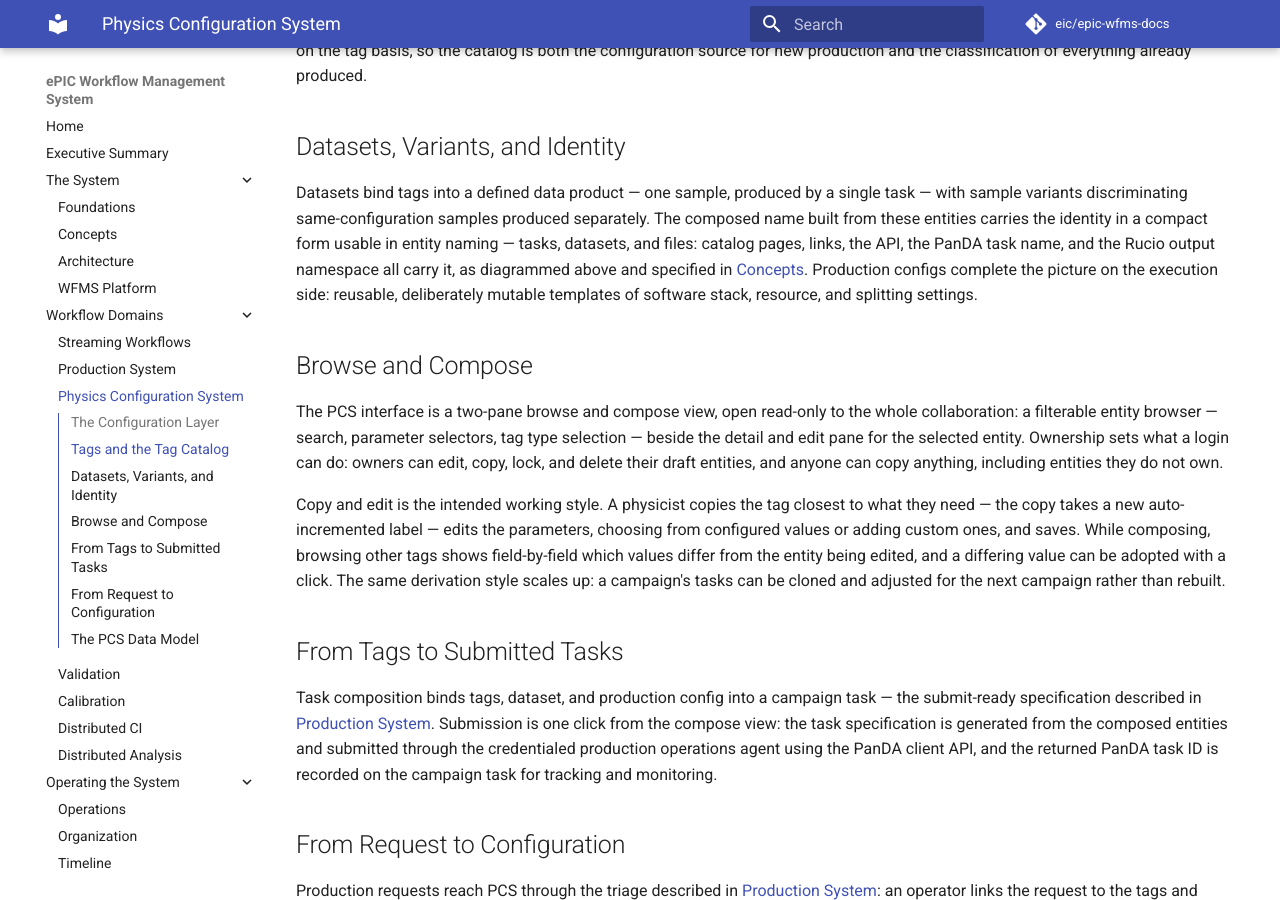
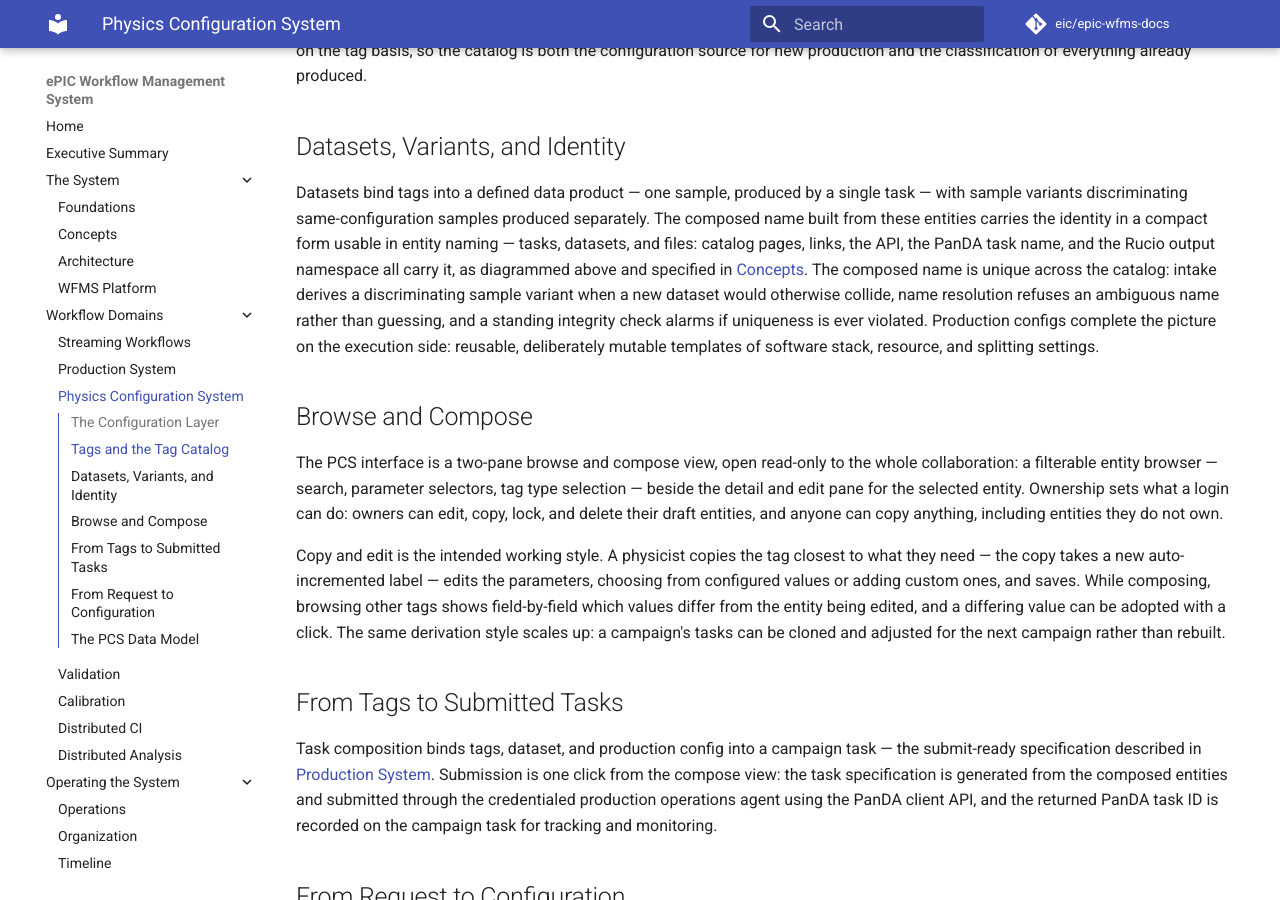
Before and after one commit to eic/epic-wfms-docs, an MkDocs documentation site: the page built from docs/pcs.md, in a window 1280 px wide and 900 px high, scrolled down 1413 px. Built offline with MkDocs 1.6.1 and Material for MkDocs 9.7.7, drawn with Linux system fonts in a browser that asks for light colours; comment, search, counter and statistics services are not loaded.

Commit message:
PCS identity: composed-name uniqueness and its enforcement
Co-Authored-By: Claude Fable 5 <noreply@anthropic.com>

```diff
--- a/docs/pcs.md
+++ b/docs/pcs.md
@@ -36,7 +36,9 @@ Datasets bind tags into a defined data product — one sample, produced by a sin
 discriminating same-configuration samples produced separately. The composed name built from these entities carries the
 identity in a compact form usable in entity naming — tasks, datasets, and files: catalog pages, links, the API, the
 PanDA task name, and the Rucio output namespace all carry it, as diagrammed above and specified in
-[Concepts](concepts.md). Production configs complete the
+[Concepts](concepts.md). The composed name is unique across the catalog: intake derives a discriminating sample
+variant when a new dataset would otherwise collide, name resolution refuses an ambiguous name rather than guessing,
+and a standing integrity check alarms if uniqueness is ever violated. Production configs complete the
 picture on the execution side: reusable, deliberately mutable templates of software stack, resource, and splitting
 settings.
 
```
